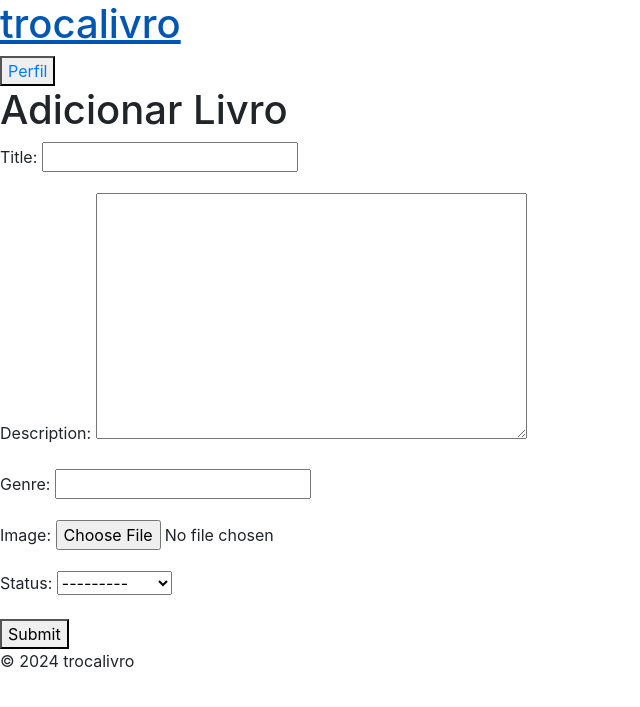
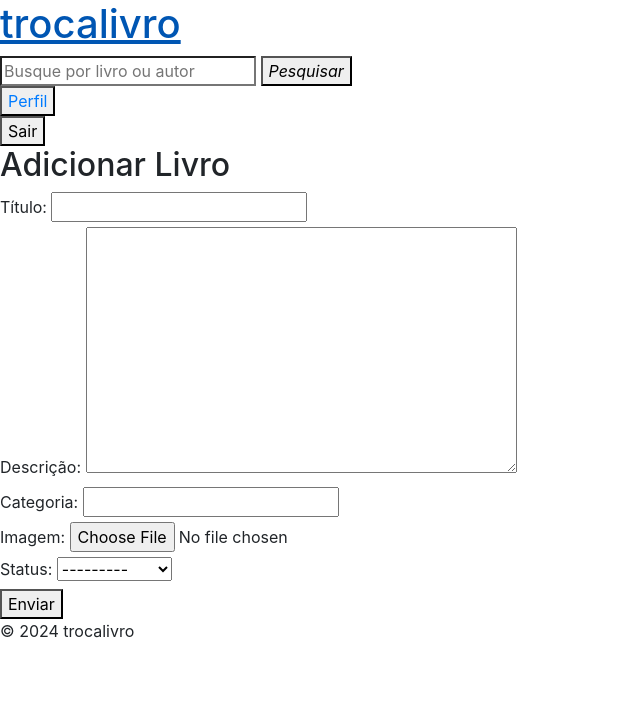
Before and after one commit to Pirol4/Trocalivro, a Django app: page /library/book/ in a window 1280 px wide. Shown: the top 707 px of the page, without its empty margins (0-640 px from the left). Run offline with Django 3.2, Linux system fonts and the light colour scheme; a user stored in the database is signed in; some libraries are stand-ins or nearby versions.

Commit message:
modificação de templates

```diff
--- a/trocalivro/library/templates/base_generic.html
+++ b/trocalivro/library/templates/base_generic.html
@@ -1,9 +1,9 @@
 <!doctype html>
-<html lang="en">
+<html lang="pt-BR">
   <head>
-    {% block title %}<title>Local Library</title>{% endblock %}
+    {% block title %}<title>trocalivro</title>{% endblock %}
     <meta charset="utf-8" />
-    <meta name="viewport" content="width=device-width, initial-scale=1" />
+    <meta name="viewport" content="width=device-width, initial-scale=1.0" />
     <link
       rel="stylesheet"
       href="https://stackpath.bootstrapcdn.com/bootstrap/4.1.3/css/bootstrap.min.css"
@@ -23,8 +23,17 @@
         {% block sidebar %}
           <nav>
             {% if user.is_authenticated %}
+            <div class="search-container">
+              <form class="search-box" method="get" action="search.html">
+                  <input class="search-input" type="search" placeholder="Busque por livro ou autor" name="keyword"/>
+                  <button class="search-button" title="Buscar livro"><i>Pesquisar</i></button>
+              </form>
+          </div>
               <button class="header-btn" title="profile"><a href="{% url 'users-profile' %}" id="profile">Perfil</a></button>
-              <!--ADICIONAR BOTÃO DE EXPLORAR-->
+              <form method="post" action="{% url 'logout' %}">
+                {% csrf_token %}
+                  <button type="submit">Sair</button>
+              </form>
             {% else %}
               <button class="header-btn" title="login"><a href="{% url 'login' %}" id="login">Entrar</a></button>
             {% endif %}
--- a/trocalivro/library/templates/book_add.html
+++ b/trocalivro/library/templates/book_add.html
@@ -1,11 +1,35 @@
 {% extends "base_generic.html" %}
-{% comment %} Pagina para adicionar livro, criar um form aqui
+{% comment %}
+Pagina para adicionar livro, criar um form aqui
 view book_add {% endcomment %}
 {% block content %}
-<h1> Adicionar Livro </h1>
-    <form method="post" enctype="multipart/form-data">
-        {% csrf_token %}
-        {{ form.as_p }}
-        <button type="submit">Submit</button>
-    </form>
+<section class="add-book">
+    <div>
+        <h2> Adicionar Livro </h2>
+        <form method="post" enctype="multipart/form-data">
+            {% csrf_token %}
+            <div class="form-field">
+                <label for="id_name">Título:</label>
+                {{ form.title }}
+            </div>
+            <div class="form-field">
+                <label for="id_description">Descrição:</label>
+                {{ form.description }}
+            </div>
+            <div class="form-field">
+                <label for="id_tag">Categoria:</label>
+                {{ form.genre }}
+            </div>
+            <div class="form-field">
+                <label for="id_picture">Imagem:</label>
+                {{ form.image }}
+            </div>
+            <div class="form-field">
+                <label for="id_status">Status:</label>
+                {{ form.status }}
+            </div>
+            <button type="submit">Enviar</button>
+        </form>
+    </div>
+</section>
 {% endblock %}
--- a/trocalivro/library/templates/profile_generic.html
+++ b/trocalivro/library/templates/profile_generic.html
@@ -19,10 +19,6 @@
     <p class="menu"> Minha conta </p>
     <a class="user-options" href="{% url 'users-edit' %}">Editar perfil</a><br>
     <a class="user-options" href="{% url 'users-profile' %}">Meus livros</a>
-    <form method="post" action="{% url 'logout' %}">
-    {% csrf_token %}
-      <button type="submit">Sair da conta</button>
-    </form>
     {% endif %}
   {% endblock %}
   </div>
```
Also changed, not shown: trocalivro/library/templates/book_detail.html (+12 -2 lines), trocalivro/library/templates/index.html (+8 -5 lines), trocalivro/library/templates/received_books.html (+16 -3 lines), trocalivro/library/templates/send_books.html (+16 -3 lines), trocalivro/db.sqlite3, trocalivro/library/static/images/81QrZLLu0GL._AC_UF10001000_QL80_DpWeblab_.jpg (added), trocalivro/library/static/images/jane-eyre-edicao-comentada-e-ilustrada.jpg (added).
